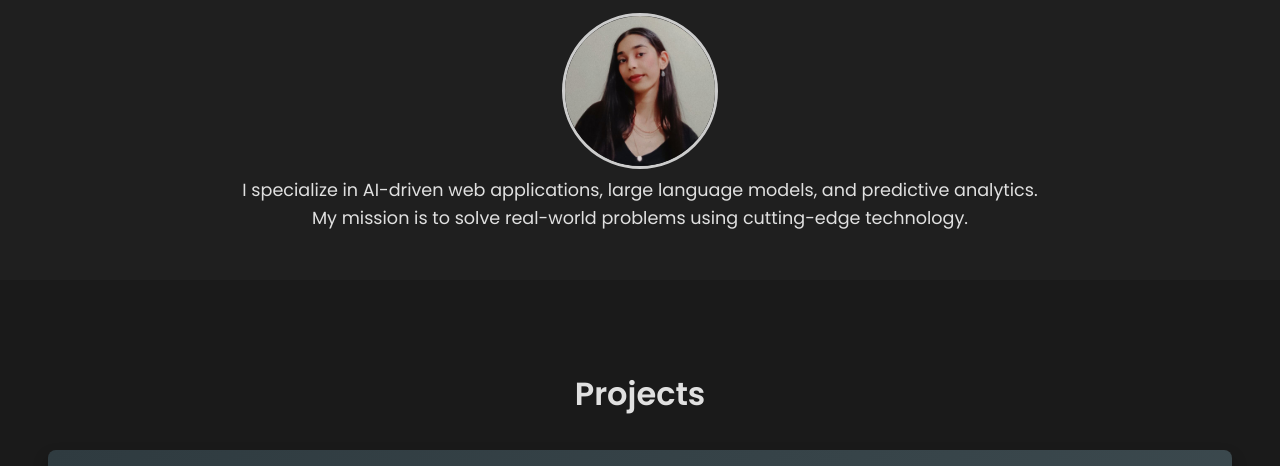
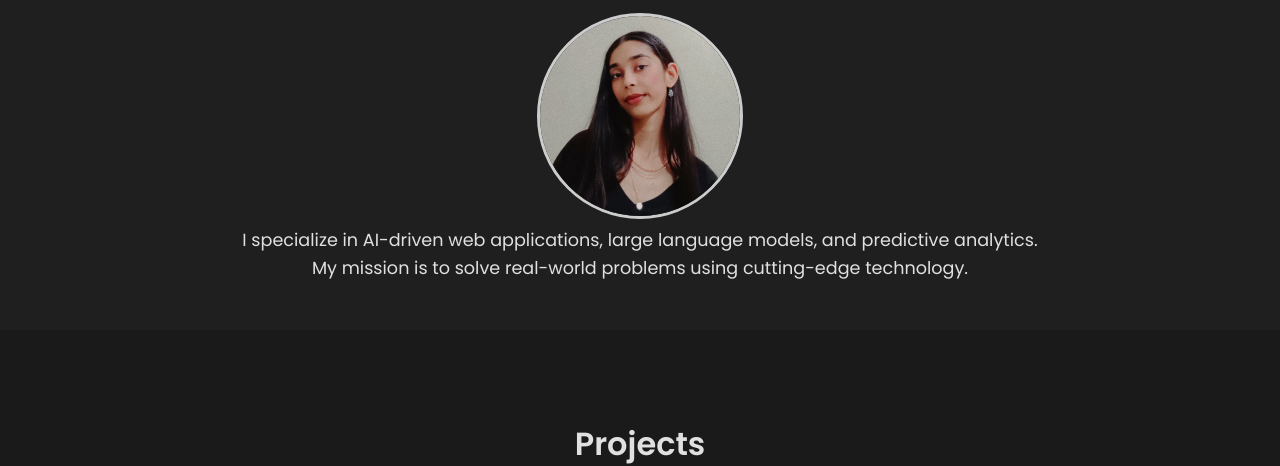
Before and after one commit to mohinikathro/mo1_test, a plain HTML site: page index.html in a window 1280 px wide. Shown: the part 341-807 px from the top of the page. Drawn offline with nearby package versions, Linux system fonts and the light colour scheme.

Commit message:
Update style.css

```diff
--- a/style.css
+++ b/style.css
@@ -239,10 +239,10 @@ footer p {
 }
 
 .about-photo {
-    width: 150px; /* Set your preferred width */
-    height: 150px; /* Keep it square */
+    width: 200px; /* Set your preferred width */
+    height: 200px; /* Keep it square */
     object-fit: cover;
-    border-radius: 70%; /* Make it circular */
+    border-radius: 50%; /* Make it circular */
     border: 3px solid #ccc; /* Optional: add border */
 }
 
```
